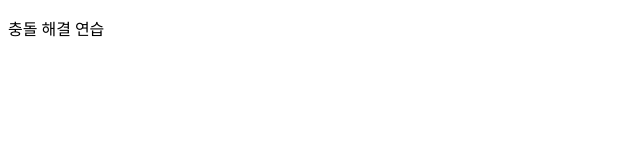
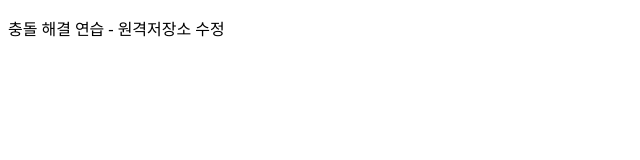
Before and after one commit to hanwoojin123/git_practice, a plain HTML site: page index.html in a window 1280 px wide. Shown: the whole page, without its empty margins (0-640 px from the left). Drawn offline with Linux system fonts and the light colour scheme.

Commit message:
merge conflict retry

```diff
--- a/index.html
+++ b/index.html
@@ -4,6 +4,6 @@
         <title>git practice</title>
     </head>
     <body>
-        <p>충돌 해결 연습</p>
+        <p>충돌 해결 연습 - 원격저장소 수정</p>
     </body>
 </html>
```
